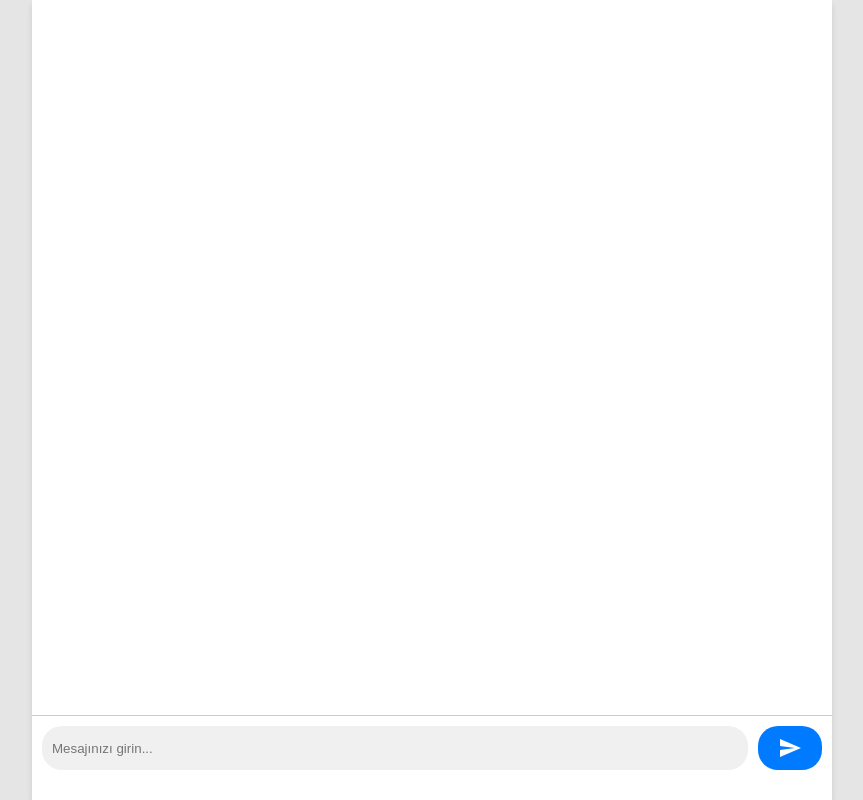
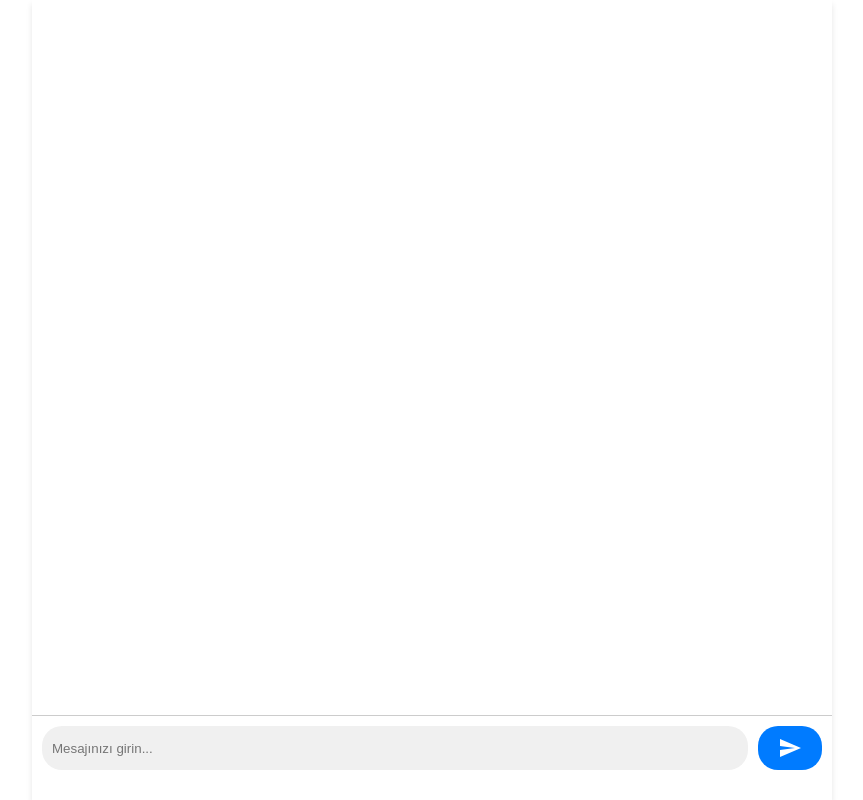
Before and after one commit to sagoldoktor/sagoldoktor.github.io, a React (Create React App) app: page / in a window 1280 px wide. Shown: the whole page, without its empty margins (208-1071 px from the left). Built offline with nearby package versions, Linux system fonts and the light colour scheme; the HTML template or start-up script is replaced by a standard one.

Commit message:
Update App.css

```diff
--- a/src/App.css
+++ b/src/App.css
@@ -6,7 +6,7 @@ body {
   margin: 0;
   padding: 0;
   font-family: "Segoe UI", Tahoma, Geneva, Verdana, sans-serif;
-  background-color: #e5e5e5;
+  background-color: #ffffff;
 }
 
 .app {
```
